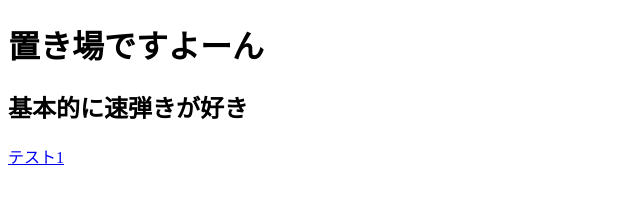
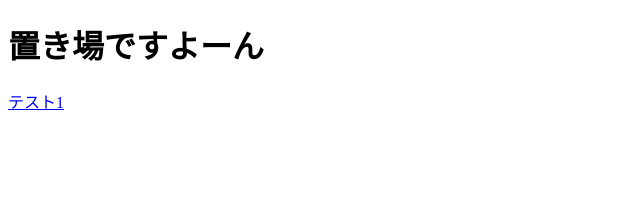
Before and after one commit to 76868/bullethells, a plain HTML site: page bullethells/index.html in a window 1280 px wide. Shown: the whole page, without its empty margins (0-640 px from the left). Drawn offline with Linux system fonts and the light colour scheme.

Commit message:
Update index.html

```diff
--- a/bullethells/index.html
+++ b/bullethells/index.html
@@ -6,7 +6,6 @@
 </head>
 <body>
 <h1>置き場ですよーん</h1>
-      <h2>基本的に速弾きが好き</h2>
          <p>
             <a href="./bullethell">テスト1</a>
         </p>
```
